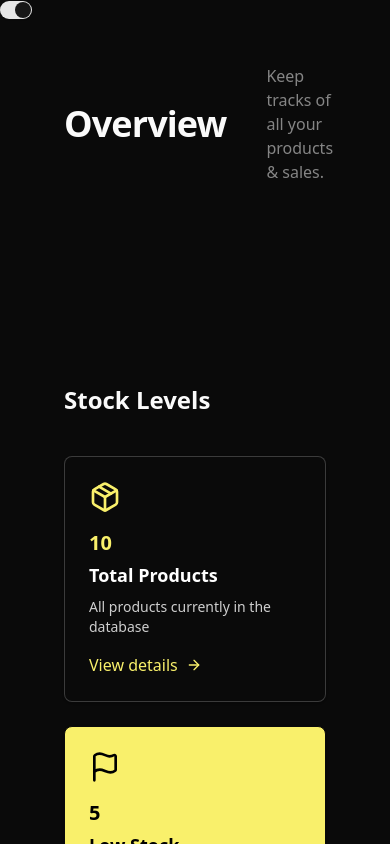
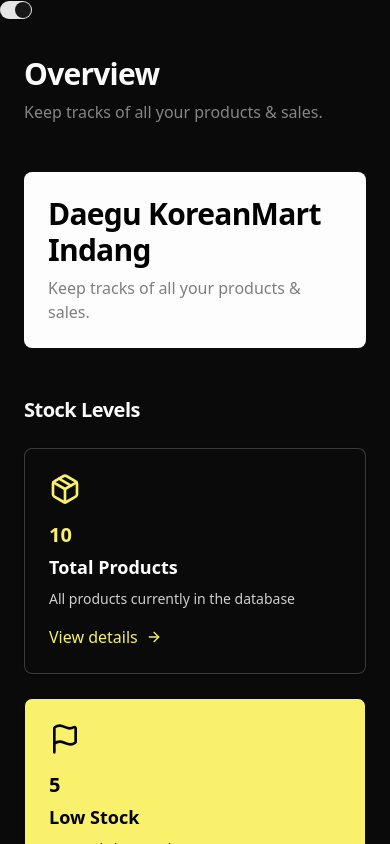
Before and after one commit to riyuzenn/stockwise, a Next.js app: page /dashboard in a window 390 px wide. Shown: the top 844 px of the page. Built offline with nearby package versions, Linux system fonts and the light colour scheme.

Commit message:
feat: mobile responsiveness

```diff
--- a/src/app/dashboard/overview-page.tsx
+++ b/src/app/dashboard/overview-page.tsx
@@ -1,30 +1,38 @@
 // Overview Page
+
 
 import TestCard from '@/components/dashboard/card'
 import React from 'react'
 
 export default function OverviewPage() {
   return (
-    <React.Fragment>
-      <div className="px-16 py-10 flex flex-col gap-50 min-h-[80vh]">
-        <div>
-        <div className="flex items-center">
-          <h1 className="scroll-m-20 text-4xl font-extrabold tracking-tight text-balance">
+    <div className="px-6 md:px-12 lg:px-16 py-8 md:py-10 flex flex-col gap-12 min-h-[80vh]">
+      <div className="flex flex-col md:flex-row md:items-center md:gap-5">
+        <h1 className="scroll-m-20 text-3xl md:text-4xl font-extrabold tracking-tight">
           Overview
         </h1>
-          <hr className="w-[1px] h-9 bg-gray-500 dark:bg-white/50 border-none mx-5" />
-          <p className="text-gray-500 dark:text-white/50">
+        <hr className="hidden md:block w-[1px] h-9 bg-gray-500 dark:bg-white/50 border-none" />
+        <p className="text-gray-500 dark:text-white/50 mt-2 md:mt-0">
           Keep tracks of all your products & sales.
         </p>
       </div>
+
+      <div className='px-6 py-6 rounded-md w-full bg-[#0a0a0a] dark:bg-[#FDFDFD]'>
+        <h1 className="scroll-m-20  text-white dark:text-black text-3xl md:text-3xl font-bold tracking-tight">
+          Daegu KoreanMart Indang
+        </h1>
+        <p className="text-gray-500 dark:text-black/50 mt-2 md:mt-0">
+          Keep tracks of all your products & sales.
+        </p>
+
       </div>
-        <div className="flex flex-col gap-10">
-          <h3 className="scroll-m-20 text-2xl font-semibold trac/king-tight">Stock Levels</h3>
-          <div>
+
+      <div className="flex flex-col gap-6 md:gap-10">
+        <h3 className="scroll-m-20 text-xl md:text-2xl font-semibold tracking-tight">
+          Stock Levels
+        </h3>
         <TestCard />
       </div>
     </div>
-      </div>
-    </React.Fragment>
   )
 }
```
Lines whose indentation alone changed are shown as unchanged.
